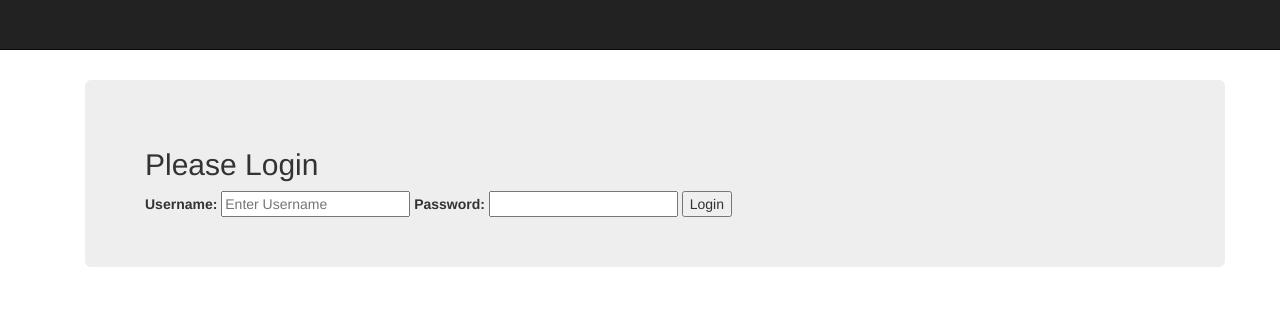
After one commit to Chrisjan69/CMPG323_Pro2, a Django app: page /users/login/ in a window 1280 px wide. The commit adds this page. Shown: the top 336 px of the page. Run offline with Django 3.2, Linux system fonts and the light colour scheme; some libraries are stand-ins or nearby versions.

Commit message:
User that are in the database can now login and logout, href tags were added to navegate to required page

```diff
--- a/CMPG_Proj2/CMPG_Proj2/settings.py
+++ b/CMPG_Proj2/CMPG_Proj2/settings.py
@@ -135,6 +135,8 @@ STATICFILES_DIRS = [
     STATIC_DIR,
 ]
 
+LOGIN_URL ='image_app,user_login'
+
 
 # Default primary key field type
 # https://docs.djangoproject.com/en/3.2/ref/settings/#default-auto-field
--- a/CMPG_Proj2/CMPG_Proj2/urls.py
+++ b/CMPG_Proj2/CMPG_Proj2/urls.py
@@ -24,4 +24,10 @@ urlpatterns = [
     path('admin/', admin.site.urls),
     path('users/',include('image_app.urls')),
 
+
+
+
+
+
+
 ]
--- a/CMPG_Proj2/image_app/forms.py
+++ b/CMPG_Proj2/image_app/forms.py
@@ -8,4 +8,4 @@ class NewUserForm(forms.ModelForm):
      password = forms.CharField(widget=forms.PasswordInput())
      class Meta():
         model = User
-        fields = ('username','email','password')
+        fields = ('username','first_name','last_name','email','password')
--- a/CMPG_Proj2/image_app/urls.py
+++ b/CMPG_Proj2/image_app/urls.py
@@ -2,10 +2,15 @@ from django.conf.urls import url
 from image_app import views
 from django.urls import path
 
+#template tagging
+app_name = 'image_app'
 
 urlpatterns = [
 
 
     path('register/',views.users,name='users'),
+    path('login/',views.user_login, name = 'user_login'),
+
+
 
 ]
--- a/CMPG_Proj2/image_app/views.py
+++ b/CMPG_Proj2/image_app/views.py
@@ -2,23 +2,20 @@ from django.shortcuts import render
 from image_app.forms import NewUserForm
 from django.contrib.auth import authenticate, login, logout
 from django.http import HttpResponseRedirect, HttpResponse, HttpRequest, HttpResponseForbidden, QueryDict, HttpResponseNotFound
+from django.urls import reverse
+from django.contrib.auth.decorators import login_required #if viwe requires uers to be loged in
+
 # Create your views here.
 
 def index(request):
     return render(request,'image_app/index.html')
 
-# def users(request):
-#     form = NewUserForm()
-#
-#     if request.method =='POST':
-#         form = NewUserForm(request.POST)
-#
-#         if form.is_valid():
-#             form.save(commit = True)
-#             return index(request)
-#         else:
-#             print('ERROR, FORM INVALID')
-#     return render(request,'image_app/users.html',{'form':form})
+@login_required
+def user_logout(request):
+    logout(request)
+    return HttpResponseRedirect(reverse('index'))
+
+
 
 def users(request):
     registered = False
@@ -52,6 +49,31 @@ def users(request):
                 'registered':registered})
 
 
+def user_login(request):
+    if request.method =='POST':
+        username = request.POST.get('username')
+        password = request.POST.get('password')
+
+        user = authenticate(username = username, password = password) #authenticates User
+
+        if user:
+            if user.is_active:
+                login(request,user)
+                return HttpResponseRedirect(reverse('index'))
+
+            else:
+                return HttpResponse("Account Not Found, Please register an account")
+        else:
+            print("A person without an account tried loggin in")
+            print("Username: {} and Password {}".format(username,password))
+            return HttpResponse("Invalid login details supplied, Please check username and password or create an Account")
+    else:
+        return render(request, "image_app/login.html",{})
+
+
+
+
+
 def test(request):
     my_dict =  {'insert_me':'Hello, now i am coming from image_app/index.html!!'}
     return render(request,'image_app/test.html', context = my_dict)
--- a/CMPG_Proj2/templates/image_app/base.html
+++ b/CMPG_Proj2/templates/image_app/base.html
@@ -22,6 +22,7 @@
 
 
 
+
             <!-- Sidebar Menu Items - These collapse to the responsive navigation menu on small screens -->
             <div class="collapse navbar-collapse navbar-ex1-collapse">
             </div>
--- /dev/null
+++ b/CMPG_Proj2/templates/image_app/login.html
@@ -0,0 +1,21 @@
+{% extends "image_app/base.html" %} {% block body_block %}
+<div class="container">
+  <div class="jumbotron">
+    <h2>Please Login</h2>
+    <form action="{% url 'image_app:user_login'%}" method="post">
+      {%csrf_token%}
+      <label for='username'> Username:</label>
+      <input type="text" name="username" placeholder = "Enter Username">
+
+      <label for="password">Password: </label>
+      <input type="password" name="password" >
+
+      <input type="submit" name="submit" value="Login">
+
+
+    </form>
+
+  </div>
+</div>
+
+{% endblock %}
```
Also changed, not shown: CMPG_Proj2/templates/image_app/index.html (+9 -1 lines), CMPG_Proj2/templates/image_app/users.html (+4 -3 lines), CMPG_Proj2/db.sqlite3.
